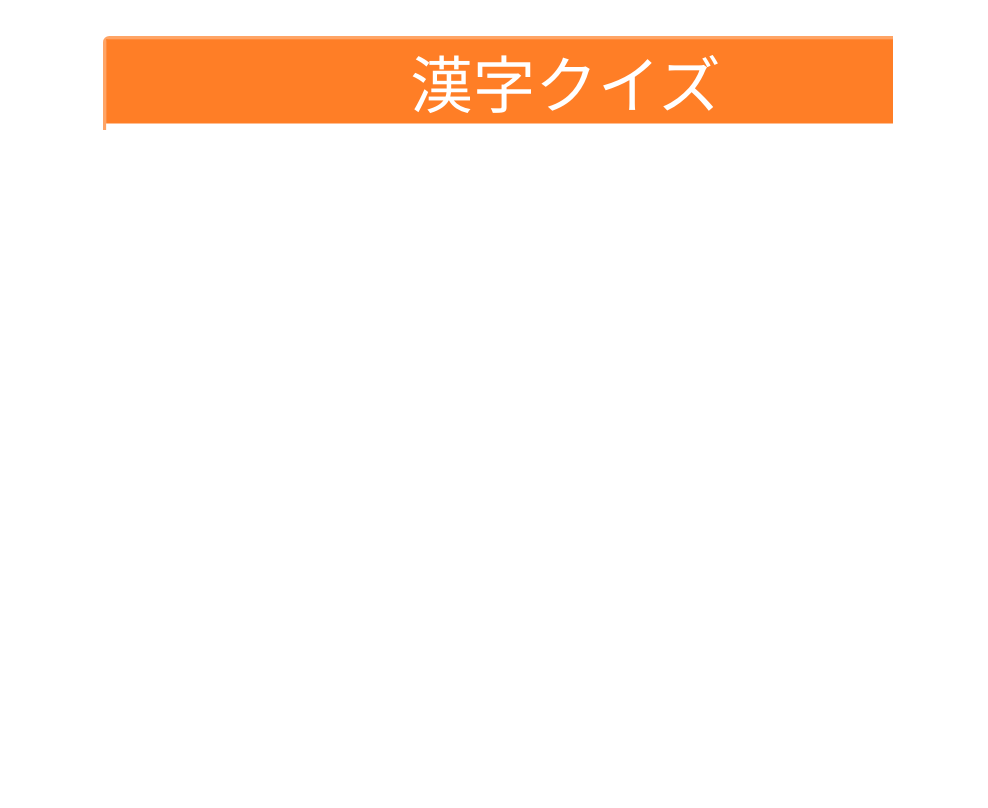
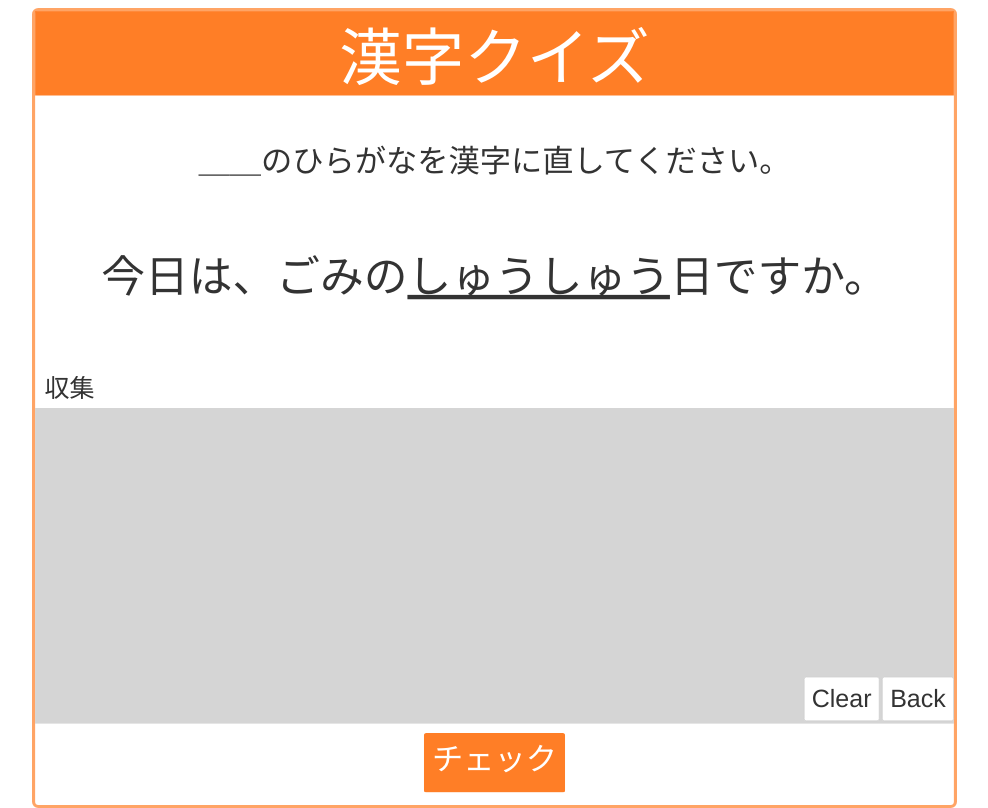
Before and after one commit to 13thang08/kanji-quiz, a plain HTML site: page index.html in a window 1280 px wide. Shown: the whole page, without its empty margins (142-1130 px from the left). Drawn offline with Linux system fonts and the light colour scheme.

Commit message:
fix viewport

```diff
--- a/game.html
+++ b/game.html
@@ -3,6 +3,8 @@
 <html>
 <head>
 <meta charset="UTF-8">
+<meta name="viewport" content="initial-scale=1.0">
+<meta http-equiv="X-UA-Compatible" content="ie=edge">
 <title>漢字クイズ</title>
 <link href="css/bootstrap.css" rel="stylesheet" type="text/css">
 <link href="css/style.css" rel="stylesheet" type="text/css">
--- a/index.html
+++ b/index.html
@@ -2,6 +2,8 @@
 <html>
 <head>
 <meta charset="UTF-8">
+<meta name="viewport" content="initial-scale=1.0">
+<meta http-equiv="X-UA-Compatible" content="ie=edge">
 <title>漢字クイズ</title>
 <script type="text/javascript" src="js/jquery-3.2.1.js"></script>
 </head>
@@ -14,8 +16,15 @@
 
 		var scale = Math.min(windowWidth / contentWidth, windowHeight / contentHeight);
 
+		var left = (windowWidth - contentWidth * scale) / 2;
+		left = (left > 0) ? left : 0;
+
 		$('iframe').css({
-			'transform': 'scale(' + scale + ')',
+			"width": contentWidth,
+			"height": contentHeight,
+			"transform": 'scale(' + scale + ')',
+			"transform-origin": "top left 0",
+			"left": left,
 		});
 
 	}
@@ -27,8 +36,8 @@
 	})
 </script>
 <body>
-<div id="container" style="margin: 0;">
-	<iframe src="game.html" style="border: 0; position: relative; height: 100%; width: 100%;" ></iframe>
+<div id="container" style="margin: 0; overflow-x: hidden; overflow-y: hidden;">
+	<iframe src="game.html" style="border: 0; position: absolute; height: 100%; width: 100%;" ></iframe>
 </div>
 
 </body>
```
